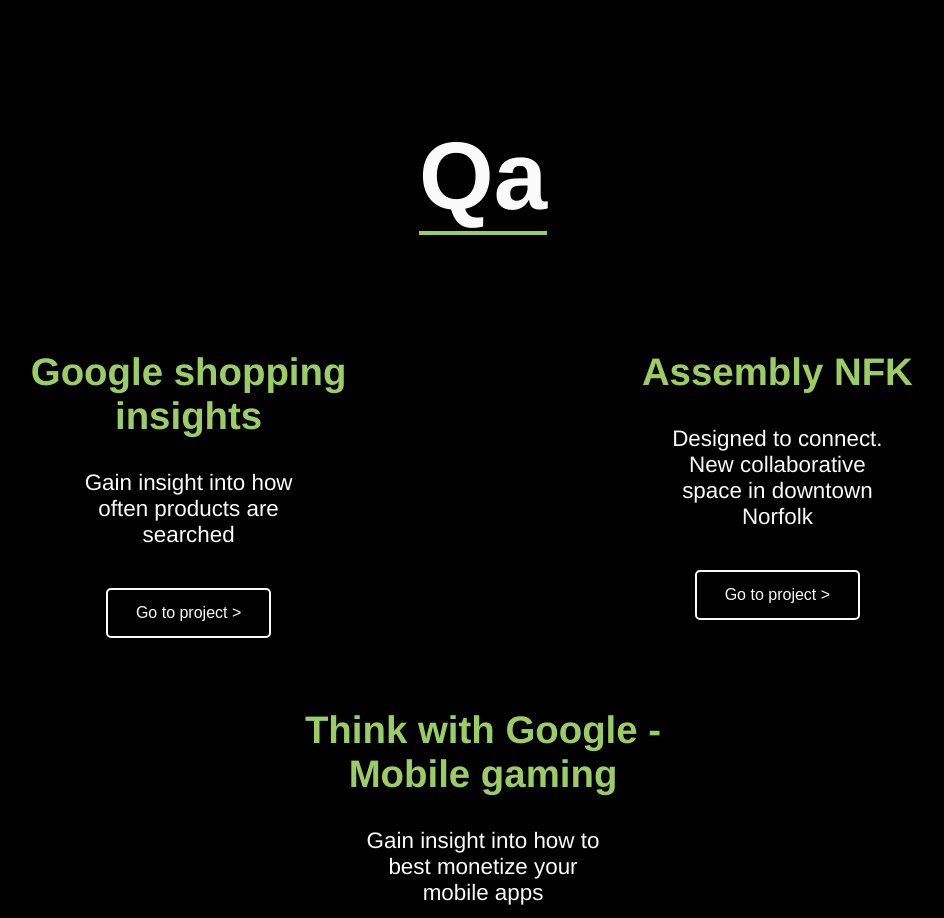
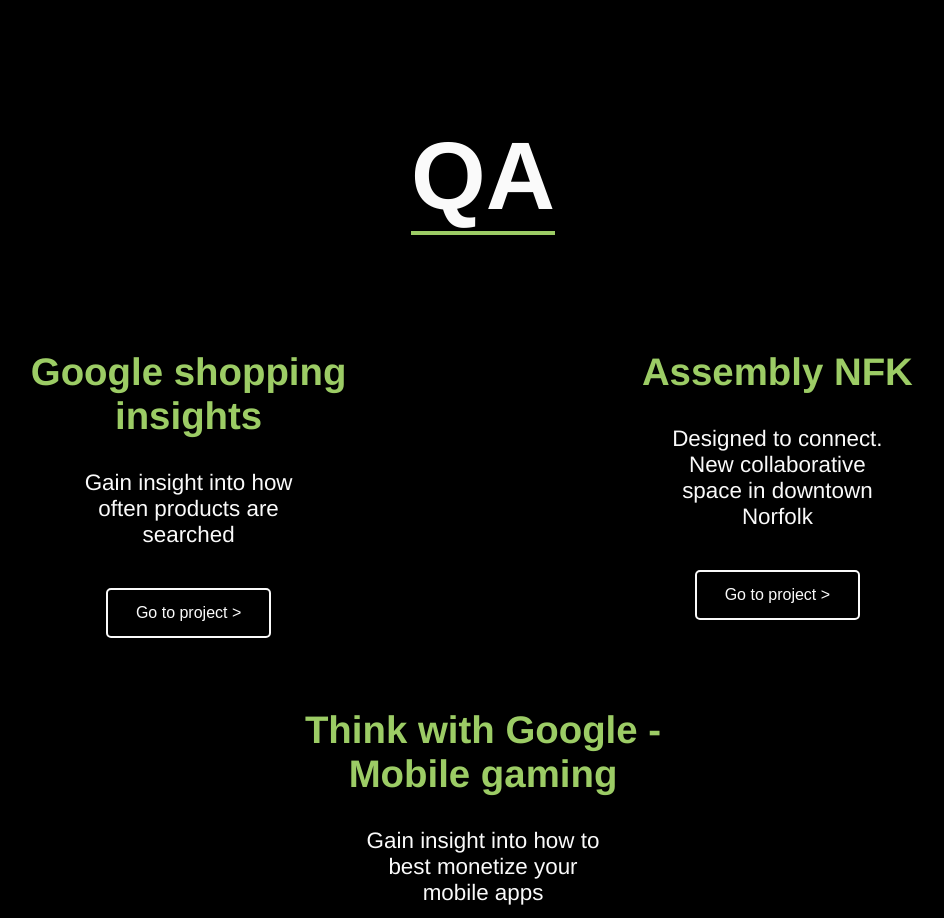
Before and after one commit to more-coffee-more-code/about-anthony, a Vue app: page / in a window 1280 px wide. Shown: the part 2840-3758 px from the top of the page, without its empty margins (157-1101 px from the left). Built offline with nearby package versions, Linux system fonts and the light colour scheme.

Commit message:
edited section header

```diff
--- a/src/components/section-experience-qa.vue
+++ b/src/components/section-experience-qa.vue
@@ -1,7 +1,7 @@
 <template>
   <section class="section-experience-qa" id="qa">
     <div class="section-experience-qa__content">
-      <h1 class="section-experience-qa__header">Qa</h1>
+      <h1 class="section-experience-qa__header">QA</h1>
       <div class="section-experience-qa__experience-display">
         <div class="section-experience-qa__experience-display__wrapper">
           <qa-project
```
